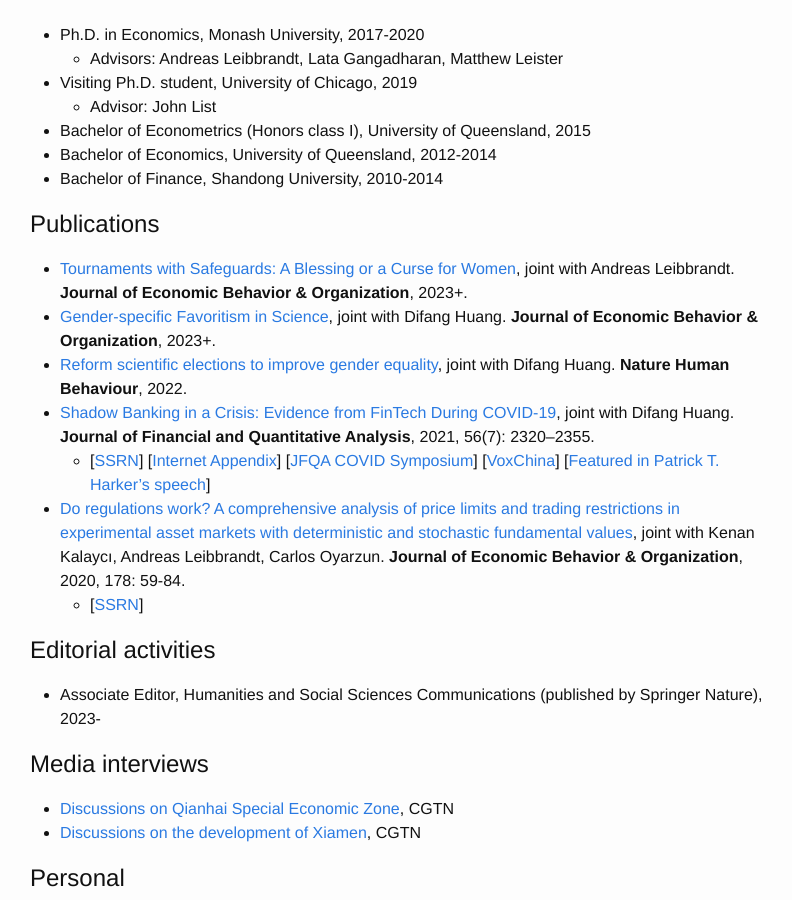
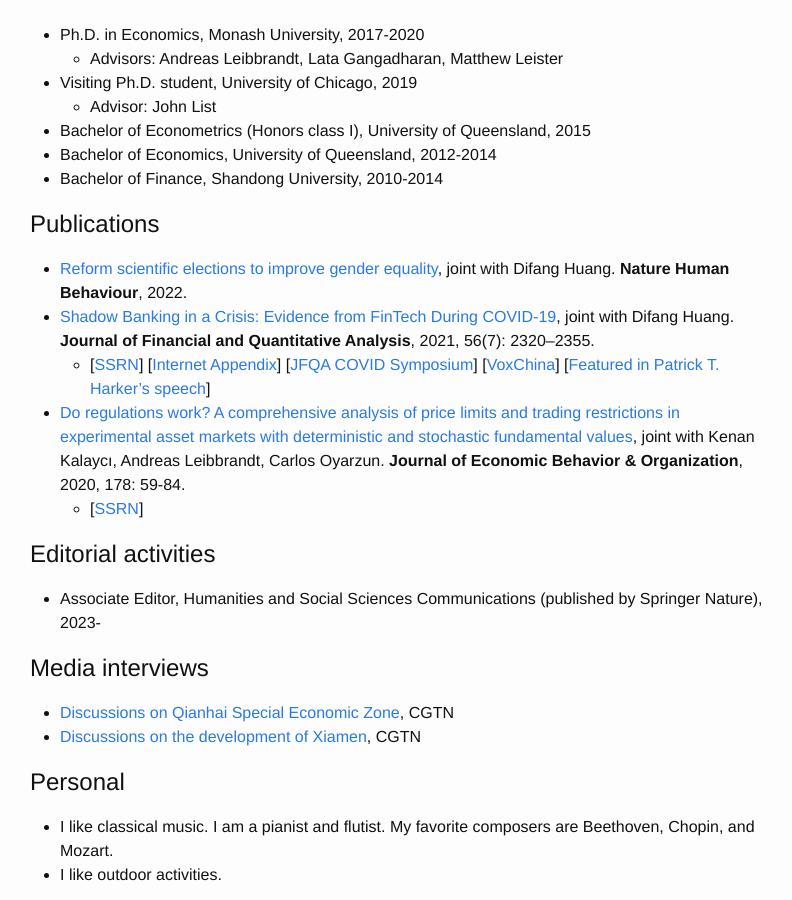
Before and after one commit to zhengyang-bao/zhengyang-bao.github.io, a Jekyll site: the page built from index.md, in a window 1280 px wide and 900 px high, scrolled down 384 px. Shown: the whole window, without its empty margins (240-1032 px from the left). Built offline with Jekyll 4.4.1, drawn with Linux system fonts in a browser that asks for light colours.

Commit message:
Update index.md

```diff
--- a/index.md
+++ b/index.md
@@ -23,8 +23,6 @@ layout: default
 
 
 ## Publications
-- [Tournaments with Safeguards: A Blessing or a Curse for Women](https://authors.elsevier.com/sd/article/S0167-2681(23)00255-X), joint with Andreas Leibbrandt. **Journal of Economic Behavior & Organization**, 2023+.
-- [Gender-specific Favoritism in Science](https://authors.elsevier.com/sd/article/S0167-2681(23)00244-5), joint with Difang Huang. **Journal of Economic Behavior & Organization**, 2023+.
 - [Reform scientific elections to improve gender equality](https://doi.org/10.1038/s41562-022-01322-w), joint with Difang Huang. **Nature Human Behaviour**, 2022.
 - [Shadow Banking in a Crisis: Evidence from FinTech During COVID-19](https://doi.org/10.1017/S0022109021000430), joint with Difang Huang. **Journal of Financial and Quantitative Analysis**, 2021, 56(7): 2320–2355.
   - [[SSRN](https://papers.ssrn.com/sol3/papers.cfm?abstract_id=3734770)] [[Internet Appendix](https://drive.google.com/file/d/1xmnwf_dNR22ohyOeyFoZBCG_6OGv9Gvm/view?usp=sharing)] [[JFQA COVID Symposium](https://player.mediaamp.io/p/U8-EDC/x3q6FTruIMqL/embed/select/media/seU2G5zFXY7m?form=html)] [[VoxChina](http://voxchina.org/show-3-241.html)] [[Featured in Patrick T. Harker's speech](https://www.philadelphiafed.org/-/media/frbp/assets/institutional/speeches/harker/2022/08-03-22-fintech.pdf)]
```
